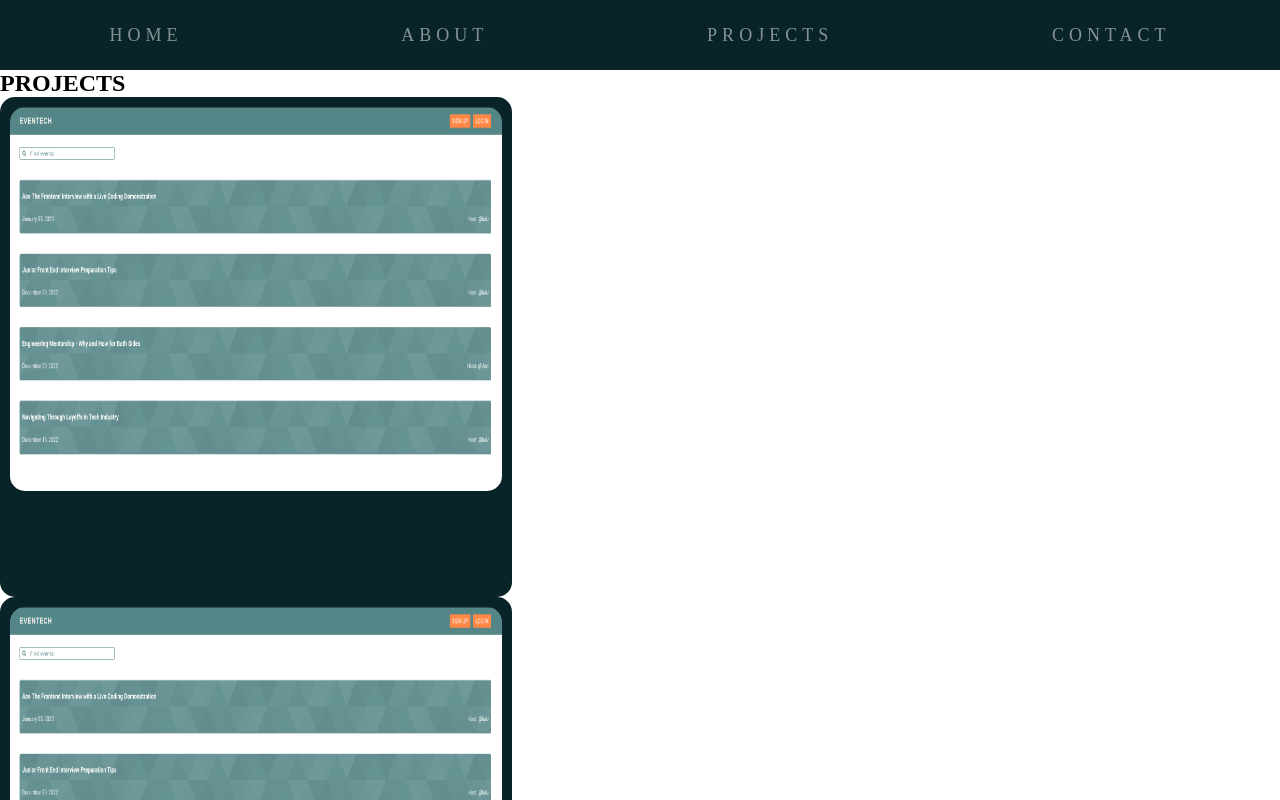
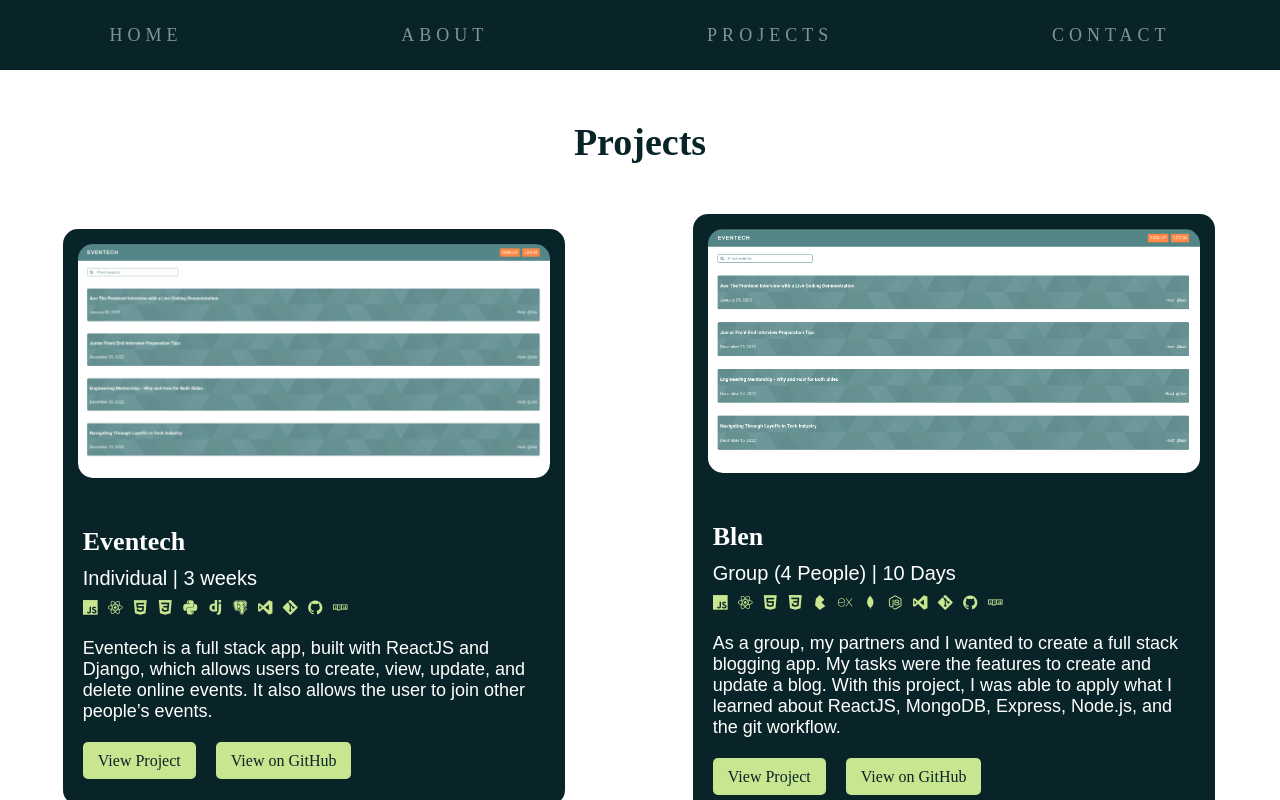
Before and after one commit to ManohisoaVicky/portfolio, a React (Create React App) app: page / in a window 1280 px wide. Both pictures are taken after a click on the item "PROJECTS". Shown: the part 800-1600 px from the top of the page. Built offline with nearby package versions, Linux system fonts and the light colour scheme.

Commit message:
updated project card

```diff
--- a/src/components/ProjectCard/ProjectCard.css
+++ b/src/components/ProjectCard/ProjectCard.css
@@ -7,15 +7,19 @@
 }
 
 .project-container {
+    display: flex;
+    flex-direction: column;
+    align-self: center;
+    justify-self: center;
     background-color: var(--dark);
     border-radius: 15px;
-    width: 40%;
+    width: 80%;
 }
 
 .project-image-container {
     width: 100%;
-    height: 500px;
-    padding: 10px;
+    height: auto;
+    padding: 15px;
 }
 
 .project-image-container img {
@@ -23,3 +27,51 @@
     height: 80%;
     border-radius: 15px;
 }
+
+.project-card-details {
+    padding: 20px;
+}
+
+.project-card-details h3 {
+    color: white;
+    font-size: 26px;
+    font-family: var(--title-font);
+    padding: 10px 0px 10px 0px;
+}
+
+.project-details {
+    color: white;
+    font-family: var(--sub-font);
+    font-size: 20px;
+}
+
+.project-description {
+    color: white;
+    font-family: var(--text-font);
+    font-size: 18px;
+    padding: 20px 0px 20px 0px;
+}
+
+.project-tech-container {
+    padding-top: 10px;
+}
+
+.tech-icon {
+    color: var(--light);
+    margin-right: 10px;
+    font-size: 15px;
+}
+
+.project-links-container {
+    padding-top: 10px;
+    margin-bottom: 15px;
+}
+
+.project-links {
+    color: var(--dark);
+    text-decoration: none;
+    background-color: var(--light);
+    padding: 10px 15px;
+    margin-right: 20px;
+    border-radius: 5px;
+}
--- a/src/components/ProjectCard/ProjectCard.jsx
+++ b/src/components/ProjectCard/ProjectCard.jsx
@@ -4,12 +4,42 @@ import "./ProjectCard.css"
 
 function ProjectCard({project}) {
   return (
-    <div className='project-container'>
+    <div className="project-container">
       <div className="project-image-container">
         <img src={project.image} alt={project.name} />
       </div>
+      <div className="project-card-details">
+        <h3>{project.name}</h3>
+        <p className="project-details">
+          {project.numOfPeople} | {project.timeframe}
+        </p>
+        <div className="project-tech-container">
+          {project.tech_stack.map((tech) => {
+            return <i className={`${tech.icon} tech-icon`} key={tech.name}></i>;
+          })}
+        </div>
+        <p className="project-description">{project.description}</p>
+        <div className="project-links-container">
+          <a
+            href={project.link}
+            className="project-links"
+            target="_blank"
+            rel="noreferrer"
+          >
+            View Project
+          </a>
+          <a
+            href={project.readme_link}
+            className="project-links"
+            target="_blank"
+            rel="noreferrer"
+          >
+            View on GitHub
+          </a>
+        </div>
+      </div>
     </div>
-  )
+  );
 }
 
 export default ProjectCard
--- a/src/sections/ProjectsSection/ProjectsSection.css
+++ b/src/sections/ProjectsSection/ProjectsSection.css
@@ -14,3 +14,20 @@
     height: 100vh;
     padding-top: 70px;
 }
+
+#projects-section h2 {
+   font-size: 38px;
+   font-family: var(--title-font);
+   color: var(--dark);
+   text-align: center;
+   margin: 50px 0px 50px 0px;
+}
+
+#projects-container {
+    display: grid;
+    grid-template-columns: auto auto;
+    row-gap: 50px;
+
+    width: 100%;
+    padding-bottom: 50px;
+}
--- a/src/sections/ProjectsSection/ProjectsSection.jsx
+++ b/src/sections/ProjectsSection/ProjectsSection.jsx
@@ -7,17 +7,18 @@ import "./ProjectsSection.css"
 function ProjectsSection({state}) {
 
   return (
-    <section id="projects-section" className={!state.projects ? "hide" : undefined}>
-      <h2>PROJECTS</h2>
-      {
-        projects.map((project) => {
-          return (
-            <ProjectCard project={project} />
-          )
-        })
-      }
+    <section
+      id="projects-section"
+      className={!state.projects ? "hide" : undefined}
+    >
+      <h2>Projects</h2>
+      <div id="projects-container">
+        {projects.map((project) => {
+          return <ProjectCard project={project} key={project.name} />;
+        })}
+      </div>
     </section>
-  )
+  );
 }
 
 export default ProjectsSection
```
